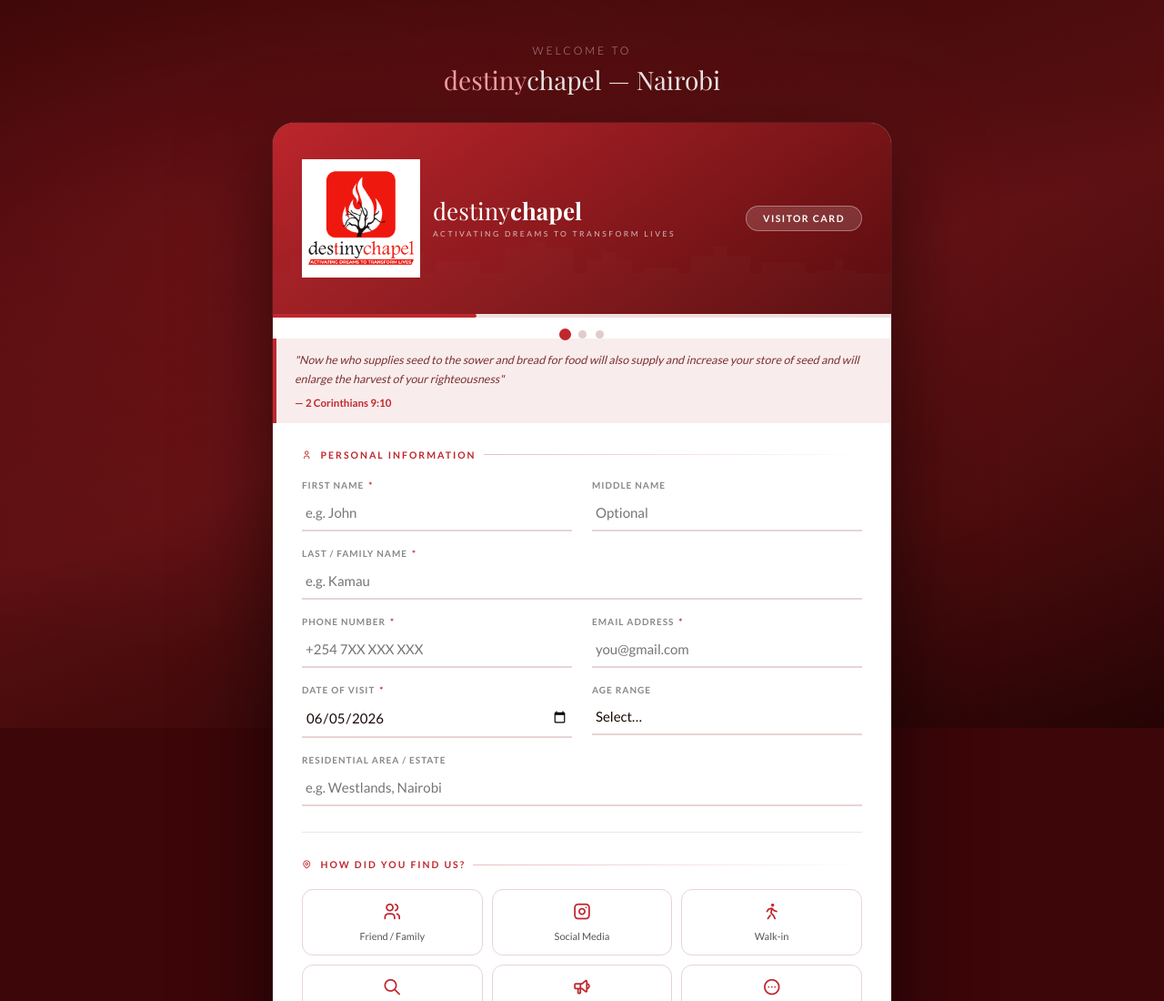
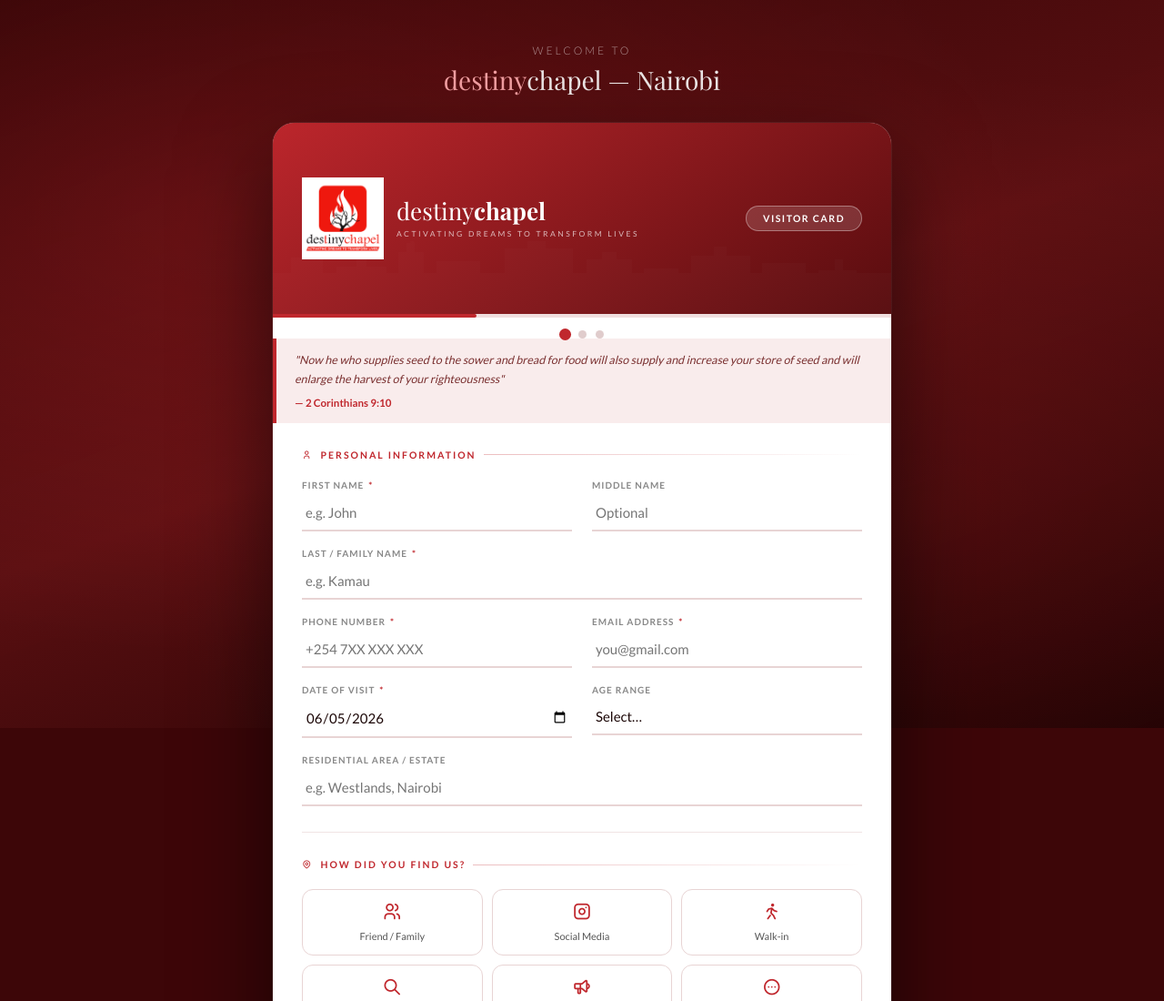
Before and after one commit to mimsanii/destiny-chapel, a plain HTML site: page index.html in a window 1280 px wide. Shown: the top 1100 px of the page at 91% size. Drawn offline with nearby package versions, Linux system fonts and the light colour scheme; a web font is replaced by a local one.

Commit message:
Update index.html

```diff
--- a/index.html
+++ b/index.html
@@ -662,7 +662,7 @@
         <div class="hero-content">
           <div class="logo-row">
            <img
-    src="assets/images/logo.png"style="width: 130px; height: 130px; object-fit: contain; background-color: #fff;" />
+    src="assets/images/logo.png"style="width: 90px; height: 90px; object-fit: contain; background-color: #fff;" />
 <div class="church-name">
               <h1><em>destiny</em>chapel</h1>
               <p>Activating Dreams to Transform Lives</p>
```
